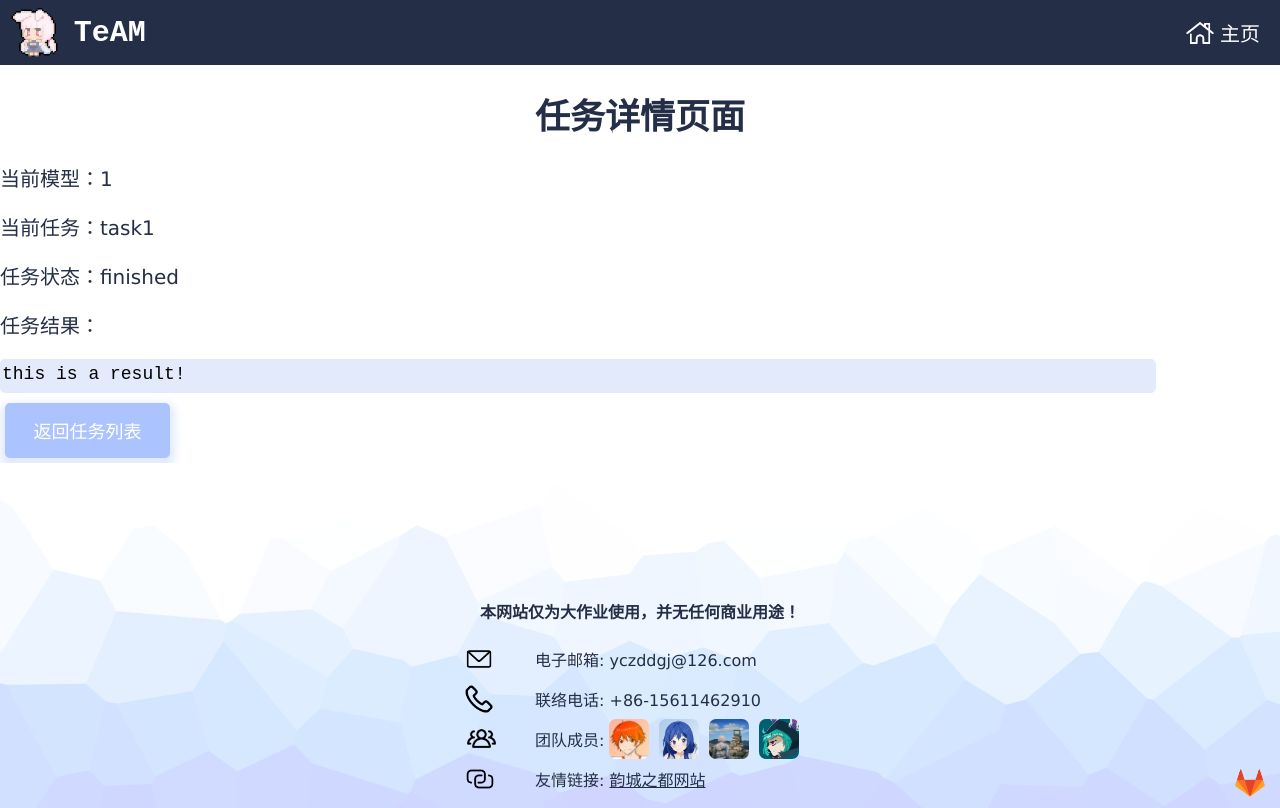
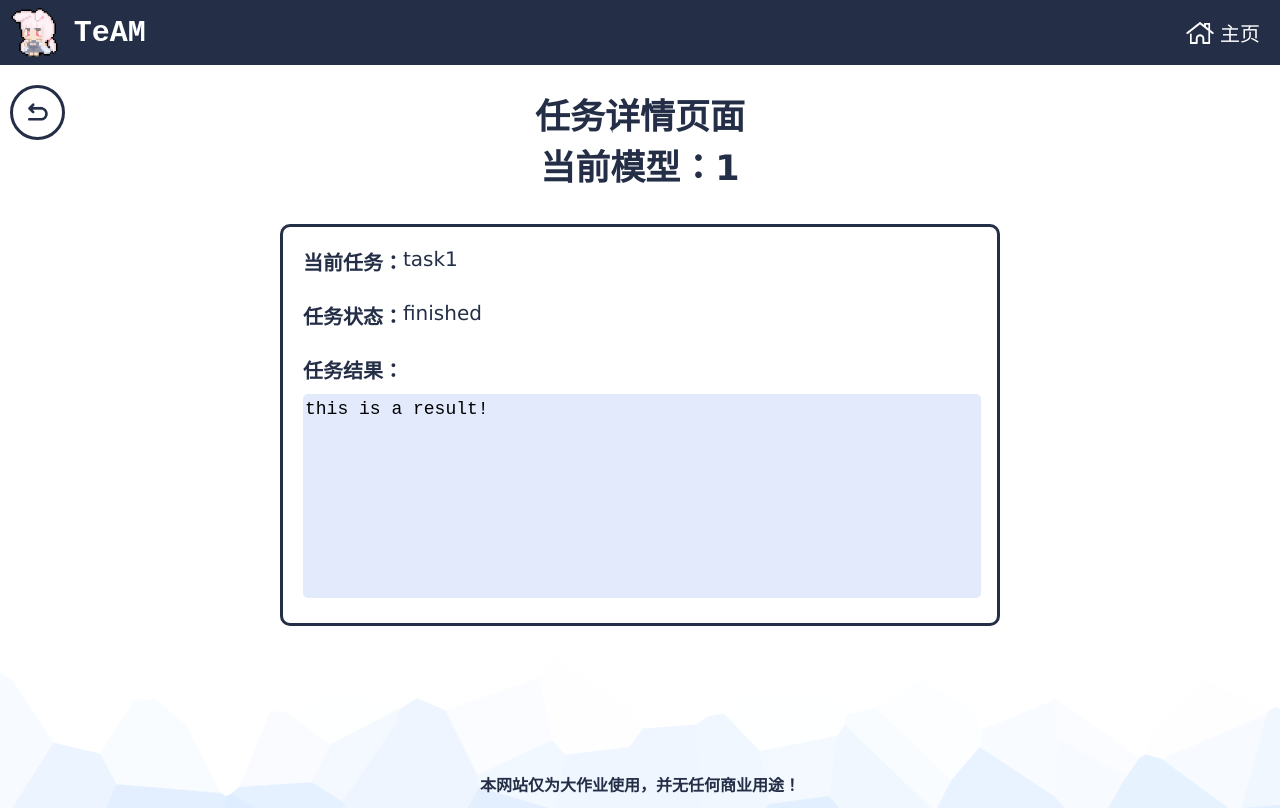
Before and after one commit to ferv3455/ML-Model-Management, a Vue app in the folder client/: page /task/1/task1 in a window 1280 px wide. Shown: the top 808 px of the page. Built offline with nearby package versions, Linux system fonts and the light colour scheme.

Commit message:
完成了Batch与taskID页面的ui设计

```diff
--- a/client/src/views/BatchView.vue
+++ b/client/src/views/BatchView.vue
@@ -1,15 +1,16 @@
 <template>
-  <div>
+  <div id="batchPageDivBox">
     <h1>
       批量任务列表页面
+      <div class="modelNow">当前模型：{{ modelID }}</div>
     </h1>
-    <p>当前模型{{ modelID }}</p>
     <table id="batchPageTaskTable">
       <tr>
         <th>任务ID</th>
         <th>任务状态</th>
       </tr>
-      <tr v-for="task in tasks" :key="task">
+      <tr v-for="task in tasks" :key="task" onmouseover="this.style.backgroundColor='var(--buttonTransColor)';"
+        onmouseout="this.style.backgroundColor='transparent'">
         <td>
           <router-link :to="{ name: 'task', params: { modelID: modelID, taskID: task.id } }">
             {{ task.id }}
@@ -19,17 +20,28 @@
       </tr>
     </table>
     <div id="batchPageAddTaskArea">
-      <p>创建新任务</p>
+      <h2>创建新任务</h2>
       <!--TODO 还未确定可输入文件的类型！（跟后端沟通后再加上）-->
       <input id="uploadPageEnterModelFile" type="file">
       <button @click="upload" id="batchPageUploadButton">添加</button>
     </div>
-    <button @click="goToPredictPage" id="BatchPageGoTopredictPage">返回部署接口页面</button>
+    <button @click="goToPredictPage" id="BatchPageGoTopredictPage" class="roundButton returnButton">
+      <img class="returnIcon" src="../assets/returnIcon.png" alt="return">
+    </button>
   </div>
 </template>
 
 <script>
 import axios from 'axios';
+
+function changeBatchPageDivBoxSize() {
+  const cont = document.getElementById('batchPageDivBox');
+  if (window.innerWidth <= 800) {
+    cont.style.width = `${window.innerWidth * 0.90}px`;
+  } else {
+    cont.style.width = '720px';
+  }
+}
 
 export default {
   data() {
@@ -67,10 +79,67 @@ export default {
   mounted() {
     // TODO
     // 从后端获取数据
+    changeBatchPageDivBoxSize();
+    window.onresize = changeBatchPageDivBoxSize;
   },
 };
 
 </script>
 
 <style>
+#batchPageDivBox {
+  display: flex;
+  flex-direction: column;
+  align-items: center;
+  margin-left: auto;
+  margin-right: auto;
+}
+
+#batchPageTaskTable {
+  min-width: 100%;
+  text-align: center;
+  border-style: solid;
+  border-color: var(--textColor);
+  border-radius: 10px;
+  border-width: 3px;
+  margin-bottom: 15px;
+}
+
+#batchPageTaskTable th {
+  border-bottom-style: solid;
+  border-color: var(--textColor);
+  border-collapse: collapse;
+  border-width: 2px;
+  padding: 7px;
+}
+
+#batchPageTaskTable td {
+  padding: 7px;
+}
+
+#batchPageAddTaskArea {
+  width: 100%;
+  flex-grow: 1;
+  margin: 10px;
+  border-style: solid;
+  border-color: var(--textColor);
+  border-radius: 10px;
+  border-width: 3px;
+  box-sizing: border-box;
+  padding: 20px;
+  display: flex;
+  flex-direction: column;
+  align-items: center;
+}
+
+#batchPageAddTaskArea h2 {
+  margin: 0;
+  font-size: 25px;
+  margin-bottom: 15px;
+}
+
+#uploadPageEnterModelFile {
+  width: 100%;
+  margin-bottom: 20px;
+}
 </style>
--- a/client/src/views/TaskIDView.vue
+++ b/client/src/views/TaskIDView.vue
@@ -1,22 +1,41 @@
 <template>
-  <div>
+  <div id="taskIDPageDivBox">
     <h1>
       任务详情页面
+      <div class="modelNow">当前模型：{{ modelID }}</div>
     </h1>
-    <p>当前模型：{{ modelID }}</p>
-    <p>当前任务：{{ taskID }}</p>
-    <p>任务状态：{{ status }} </p>
-    <div v-if="status === 'finished'">
-      <p>任务结果：</p>
-      <textarea v-model="result" id="testIDPageresult" readonly>
+    <div id="taskIDPageInfoBox">
+      <div class="taskIDPageInfoSmallBox">
+        <p class="taskIDPageInfoBoxTitle">当前任务：</p>
+        <p>{{ taskID }}</p>
+      </div>
+      <div class="taskIDPageInfoSmallBox">
+        <p class="taskIDPageInfoBoxTitle">任务状态： </p>
+        <p>{{ status }}</p>
+      </div>
+      <div v-if="status === 'finished'">
+        <p class="taskIDPageInfoBoxTitle">任务结果：</p>
+        <textarea v-model="result" id="testIDPageResult" readonly>
       </textarea>
+      </div>
     </div>
-    <button @click="goToBatchPage" id="goToBatchPageButton">返回任务列表</button>
+    <button @click="goToBatchPage" id="goToBatchPageButton" class="roundButton returnButton">
+      <img class="returnIcon" src="../assets/returnIcon.png" alt="return">
+    </button>
   </div>
 </template>
 
 <script>
 import axios from 'axios';
+
+function changeTaskIDPageDivBoxSize() {
+  const cont = document.getElementById('taskIDPageDivBox');
+  if (window.innerWidth <= 800) {
+    cont.style.width = `${window.innerWidth * 0.90}px`;
+  } else {
+    cont.style.width = '720px';
+  }
+}
 
 export default {
   data() {
@@ -40,9 +59,51 @@ export default {
   mounted() {
     // TODO
     // 从后端获取数据
+    changeTaskIDPageDivBoxSize();
+    window.onresize = changeTaskIDPageDivBoxSize;
   },
 };
 </script>
 
 <style>
+#taskIDPageDivBox {
+  display: flex;
+  flex-direction: column;
+  align-items: center;
+  margin-left: auto;
+  margin-right: auto;
+}
+
+#taskIDPageInfoBox {
+  flex-grow: 1;
+  width: 100%;
+  margin: 10px;
+  border-style: solid;
+  border-color: var(--textColor);
+  border-radius: 10px;
+  border-width: 3px;
+  box-sizing: border-box;
+  padding: 20px;
+}
+
+#taskIDPageInfoBox p {
+  margin: 0;
+  margin-bottom: 10px;
+}
+
+.taskIDPageInfoBoxTitle {
+  font-weight: bolder;
+  margin-right: 10px;
+}
+
+.taskIDPageInfoSmallBox {
+  display: flex;
+  margin: 0;
+  margin-bottom: 15px;
+}
+
+#testIDPageResult {
+  width: 100%;
+  height: 200px;
+}
 </style>
```
Also changed, not shown: client/src/assets/copyIcon.png (added), client/src/assets/generateIcon.png (added).
